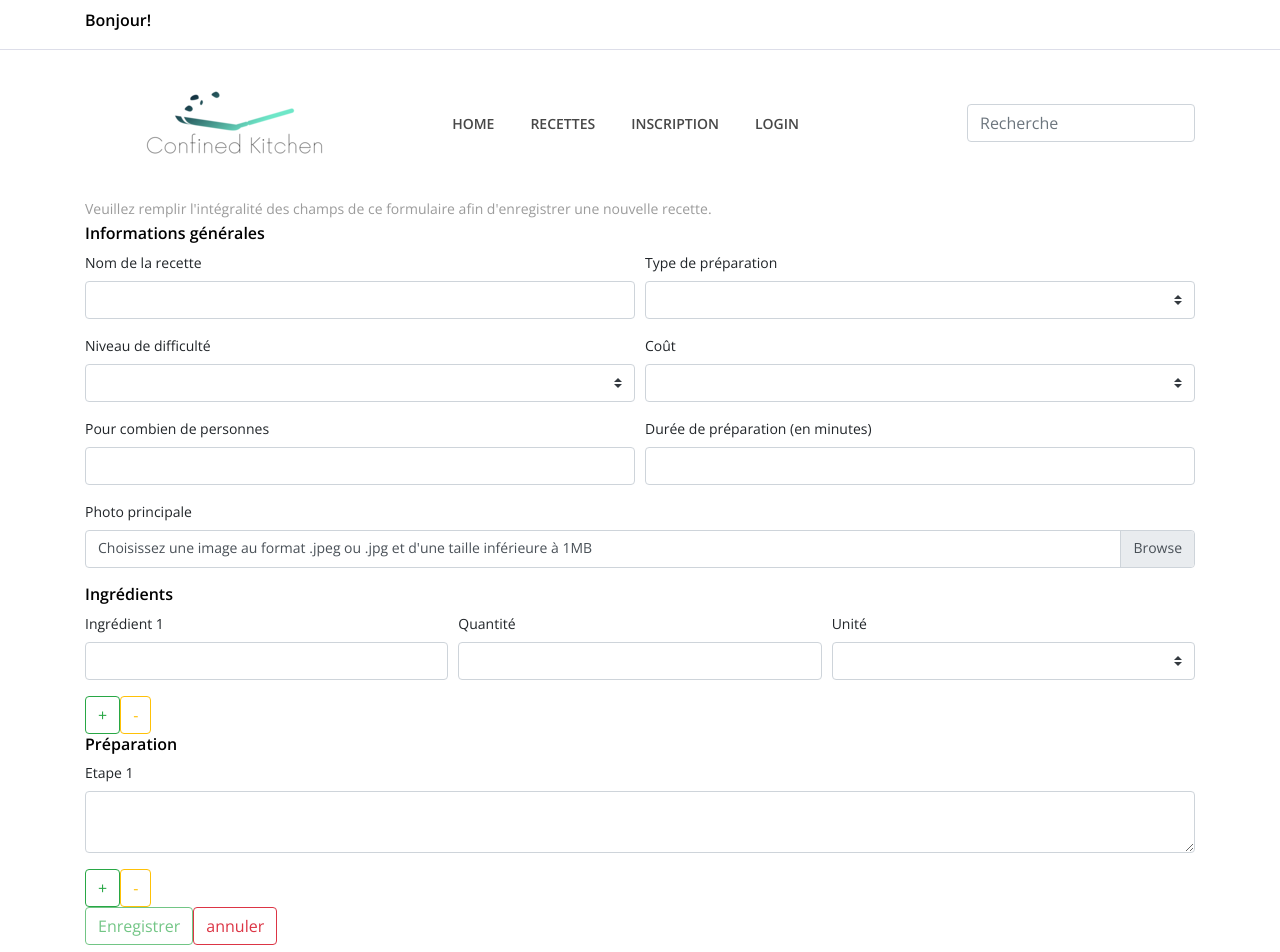
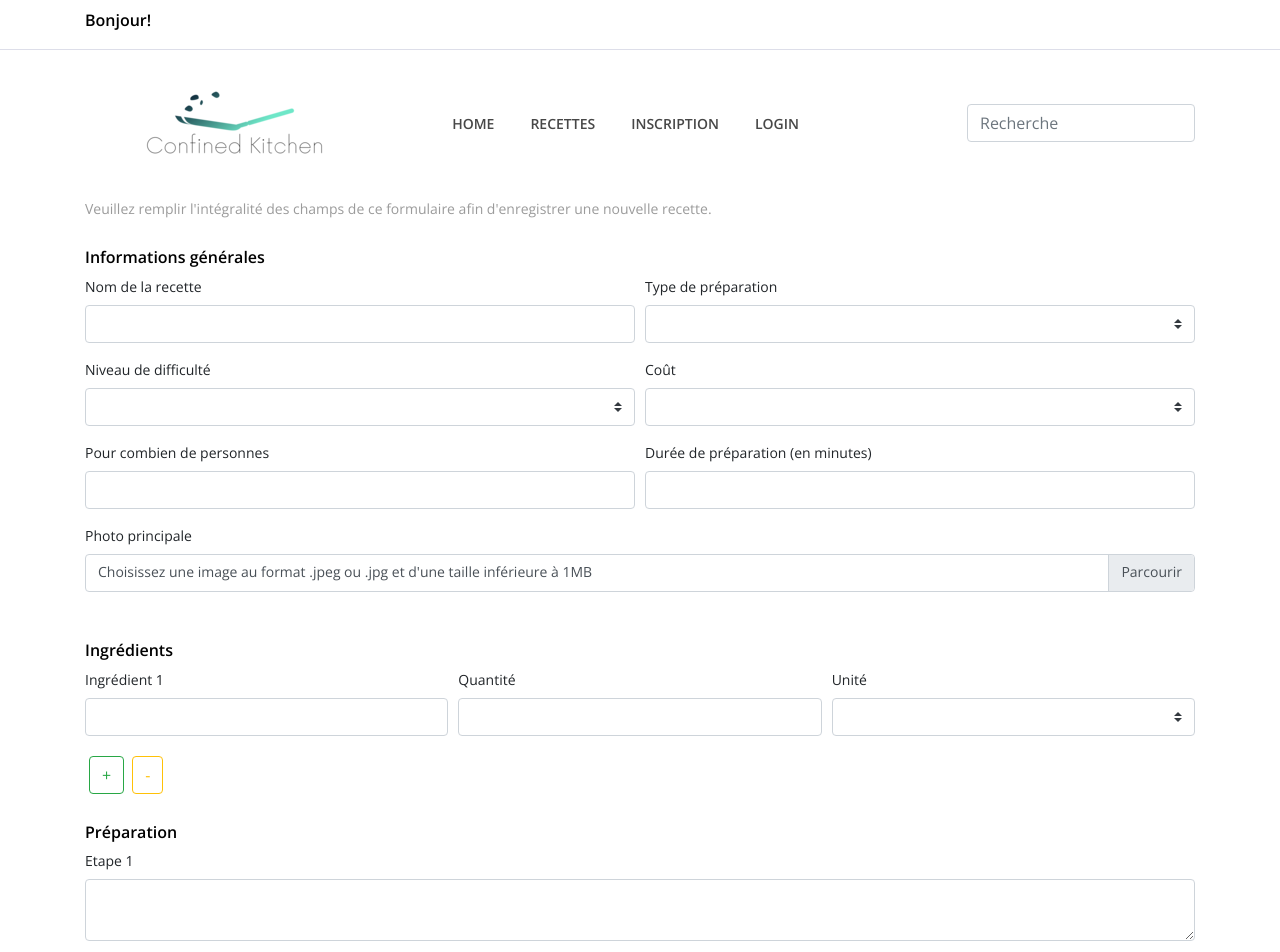
Before and after one commit to FlorentKl/Projet-AJC, an Angular app in the folder angular/: page /recette/edit in a window 1280 px wide. Shown: the top 952 px of the page. Built offline with nearby package versions, Linux system fonts and the light colour scheme; a web font is replaced by a local one.

Commit message:
update form recette

```diff
--- a/angular/src/app/components/form-recette/form-recette.component.html
+++ b/angular/src/app/components/form-recette/form-recette.component.html
@@ -1,7 +1,7 @@
 <div class="container">
   <p>Veuillez remplir l'intégralité des champs de ce formulaire afin d'enregistrer une nouvelle recette.</p>
   <!--  Informations générales-->
-  <h6>Informations générales</h6>
+  <h6 class="mt-4">Informations générales</h6>
   <form (ngSubmit)="save()" [formGroup]="formRecette">
 
     <div class="form-row">
@@ -53,11 +53,17 @@
       <div class="form-group col-12 col-lg-6">
         <label>Pour combien de personnes</label>
         <input [(ngModel)]="recette.nbPersonne" class="form-control" type="number" min="0" formControlName="nbPersonne">
+        <div *ngIf="!nbPersonneCtrl.valid&&nbPersonneCtrl.dirty" class="alert alert-danger">
+          Nombre invalide
+        </div>
       </div>
 
       <div class="form-group col-12 col-lg-6">
         <label>Durée de préparation (en minutes)</label>
         <input [(ngModel)]="recette.temps" class="form-control" type="number" min="0" formControlName="temps">
+        <div *ngIf="!tempsCtrl.valid&&tempsCtrl.dirty" class="alert alert-danger">
+          Nombre invalide
+        </div>
       </div>
     </div>
 
@@ -70,12 +76,12 @@
           Image invalide
         </div>
       </div>
-      <img [src]="imgURL" height="200" class="rounded mx-auto d-block" style="max-height: 500px" *ngIf="imgURL">
+      <img [src]="imgURL" height="200" class="rounded mx-auto d-block my-3 shadow mb-5 bg-white rounded" style="max-height: 500px" *ngIf="imgURL">
     </div>
 
 
     <!--    <app-form-ingredient-recette></app-form-ingredient-recette>-->
-    <h6>Ingrédients</h6>
+    <h6 class="mt-5">Ingrédients</h6>
     <div class="form-row" *ngFor="let i of ingredients">
       <div class="form-group col-12 col-lg-4">
         <label>Ingrédient {{i + 1}} </label>
@@ -99,27 +105,27 @@
 
     </div>
 
-    <button class="btn btn-outline-success" type="button" (click)="ajouterIngredient()">+
+    <button class="btn btn-outline-success m-1" type="button" (click)="ajouterIngredient()">+
     </button>
-    <button class="btn btn-outline-warning" type="button" (click)="supprimerIngredient()">-
+    <button class="btn btn-outline-warning m-1" type="button" (click)="supprimerIngredient()">-
     </button>
 
     <!--<app-form-etape-recette></app-form-etape-recette>-->
-    <h6>Préparation</h6>
+    <h6 class="mt-4">Préparation</h6>
     <div class="form-group" *ngFor="let e of etapes">
       <label>Etape {{e + 1}}</label>
       <textarea class="form-control" [formControlName]="'etapeRecette' + e"></textarea>
     </div>
 
-    <button class="btn btn-outline-success" type="button" (click)="ajouterEtape()">+
+    <button class="btn btn-outline-success m-1" type="button" (click)="ajouterEtape()">+
     </button>
-    <button class="btn btn-outline-warning" type="button" (click)="supprimerEtape()">-
+    <button class="btn btn-outline-warning m-1" type="button" (click)="supprimerEtape()">-
     </button>
 
     <!--bouton validation -->
     <div>
-      <button class="btn btn-outline-success" type="submit" [disabled]="!formRecette.valid">Enregistrer</button>
-      <a [routerLink]="['/index']" routerLinkActive="active" class="btn btn-outline-danger">annuler</a>
+      <button class="btn btn-outline-success m-1" type="submit" [disabled]="!formRecette.valid">Enregistrer</button>
+      <a [routerLink]="['/index']" routerLinkActive="active" class="btn btn-outline-danger m-1">annuler</a>
     </div>
   </form>
 </div>
--- a/angular/src/app/components/recipe/recipe.component.html
+++ b/angular/src/app/components/recipe/recipe.component.html
@@ -61,7 +61,7 @@
       <div>
 
         <textarea class="form-control"></textarea>
-        <button class="btn btn-outline-success">Ajouter un commentaire</button>
+        <button class="btn btn-outline-success my-2">Ajouter un commentaire</button>
       </div>
     </div>
   </div>
```
Also changed, not shown: angular/src/assets/delicious/css/bootstrap.min.css.
